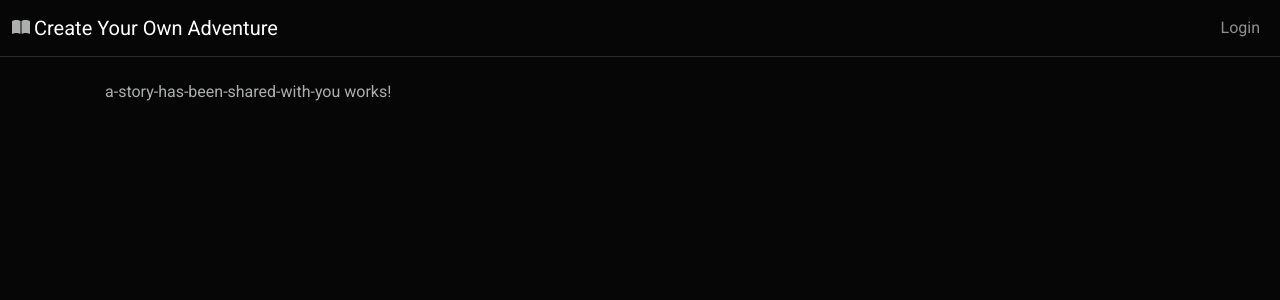
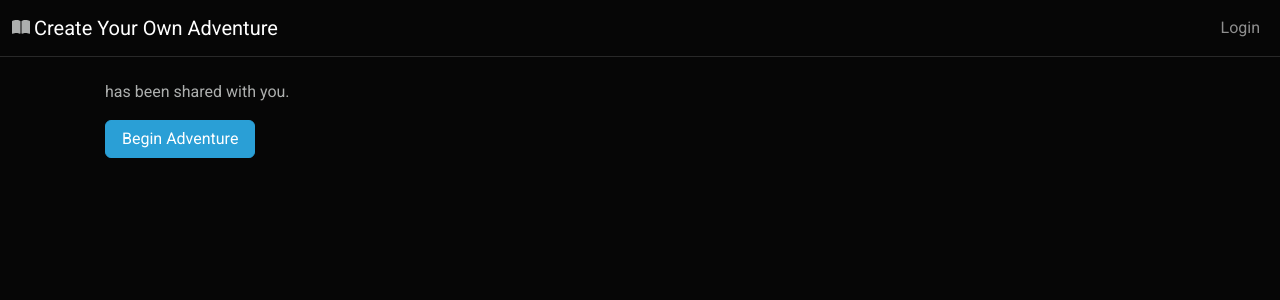
Before and after one commit to jadenmounteer/createYourOwnAdventure, an Angular app: page /a-story-has-been-shared-with-you/1/1 in a window 1280 px wide. Shown: the top 300 px of the page. Built offline with nearby package versions, Linux system fonts and the light colour scheme; no server answers.

Commit message:
Make button to enable external user to read story

```diff
--- a/src/app/a-story-has-been-shared-with-you/a-story-has-been-shared-with-you.component.html
+++ b/src/app/a-story-has-been-shared-with-you/a-story-has-been-shared-with-you.component.html
@@ -1 +1,4 @@
-<p>a-story-has-been-shared-with-you works!</p>
+<p>{{ sharedStory?.title }} has been shared with you.</p>
+<button type="button" class="btn btn-primary" (click)="readStory()">
+  Begin Adventure
+</button>
--- a/src/app/a-story-has-been-shared-with-you/a-story-has-been-shared-with-you.component.ts
+++ b/src/app/a-story-has-been-shared-with-you/a-story-has-been-shared-with-you.component.ts
@@ -1,5 +1,5 @@
 import { Component, OnInit } from '@angular/core';
-import { ActivatedRoute, Params } from '@angular/router';
+import { ActivatedRoute, Params, Router } from '@angular/router';
 import { Story } from '../types/types';
 import { StoriesService } from '../services/stories/stories.service';
 
@@ -15,7 +15,8 @@ export class AStoryHasBeenSharedWithYouComponent implements OnInit {
 
   constructor(
     private route: ActivatedRoute,
-    private storiesService: StoriesService
+    private storiesService: StoriesService,
+    private router: Router
   ) {}
 
   ngOnInit(): void {
@@ -34,4 +35,8 @@ export class AStoryHasBeenSharedWithYouComponent implements OnInit {
     // Test url
     // http://localhost:4200/a-story-has-been-shared-with-you/xmkIWWJdqCfhV3d9vpW397uInRw1/760
   }
+
+  public readStory() {
+    this.router.navigate([`/readStory/${this.storyID}`]);
+  }
 }
```
